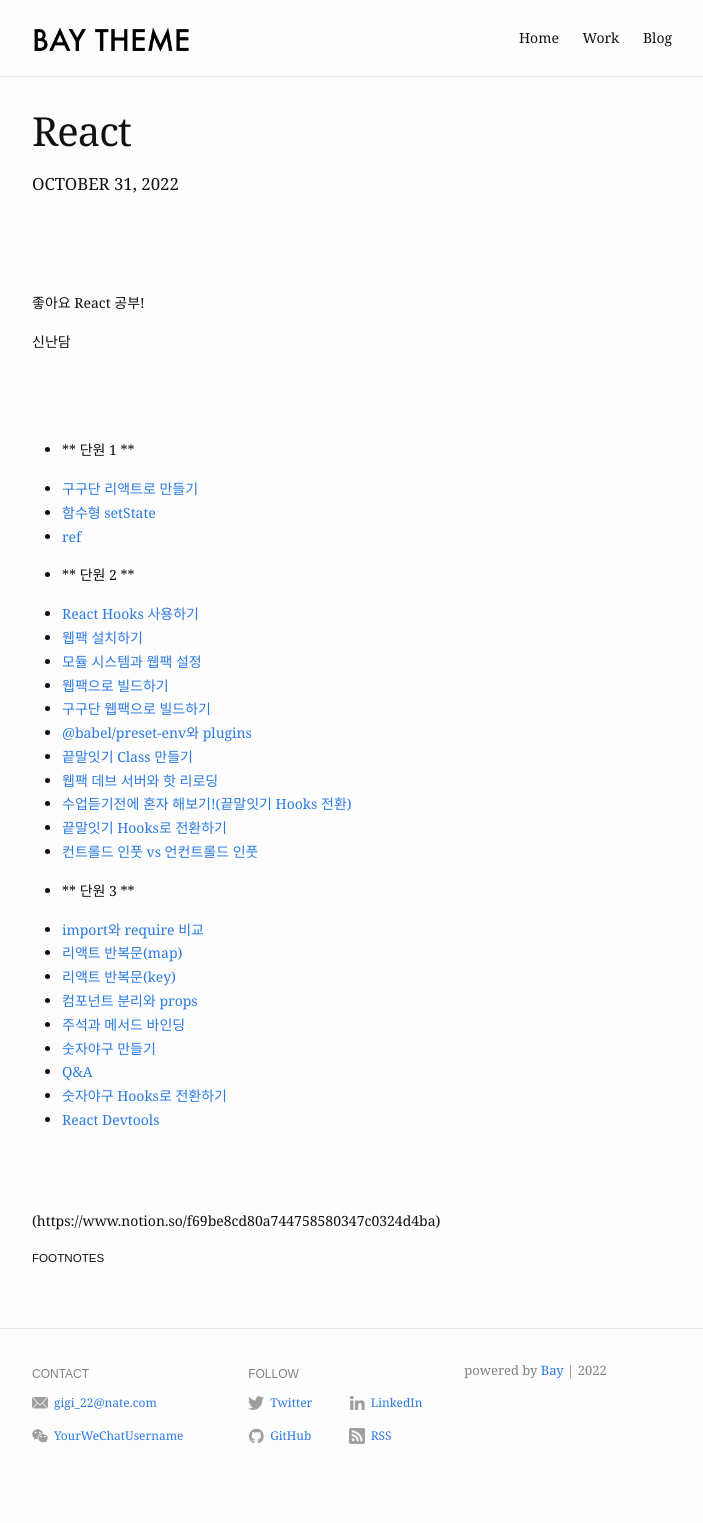
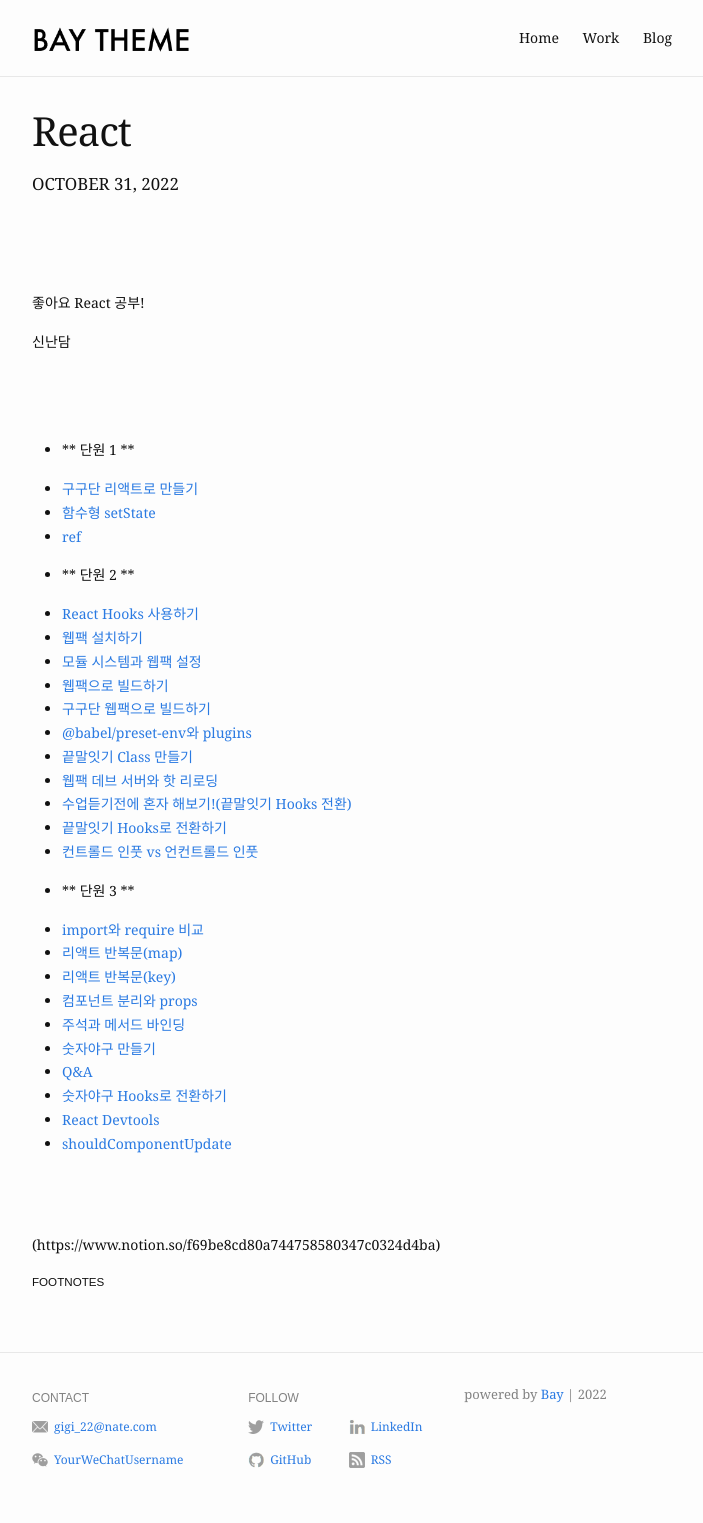
Before and after one commit to dorongkim/dorongkim.github.io, a Jekyll site: the page built from _posts/2022-10-31-React.md, in a window 1280 px wide. Shown: the whole page, without its empty margins (288-991 px from the left). Built offline with Jekyll 4.4.1, drawn with Linux system fonts in a browser that asks for light colours; before the commit the page ends 1499 px from its top, so only the background shows below that.

Commit message:
shouldComponentUpdate

```diff
--- a/_posts/2022-10-31-React.md
+++ b/_posts/2022-10-31-React.md
@@ -46,6 +46,7 @@ blurb: "React"
 - [Q&A][link_react_web_21]
 - [숫자야구 Hooks로 전환하기][link_react_web_22]
 - [React Devtools][link_react_web_23]
+- [shouldComponentUpdate][link_react_web_24]
 
 
 <br />
@@ -81,3 +82,4 @@ blurb: "React"
 [link_react_web_21]:https://warm-dew-a7a.notion.site/Q-A-9c2b8ae1b9be4ed5a3ddea88df9fcc79
 [link_react_web_22]:https://warm-dew-a7a.notion.site/Hooks-70ad9ae470dd443db25307ccbe9340c0
 [link_react_web_23]:https://warm-dew-a7a.notion.site/React-Devtools-6209fcf9b3d24ae69500aa15b974c189
+[link_react_web_24]:https://warm-dew-a7a.notion.site/shouldComponentUpdate-d88564adb8c94ef2ba106a6a0e5cad35
```
